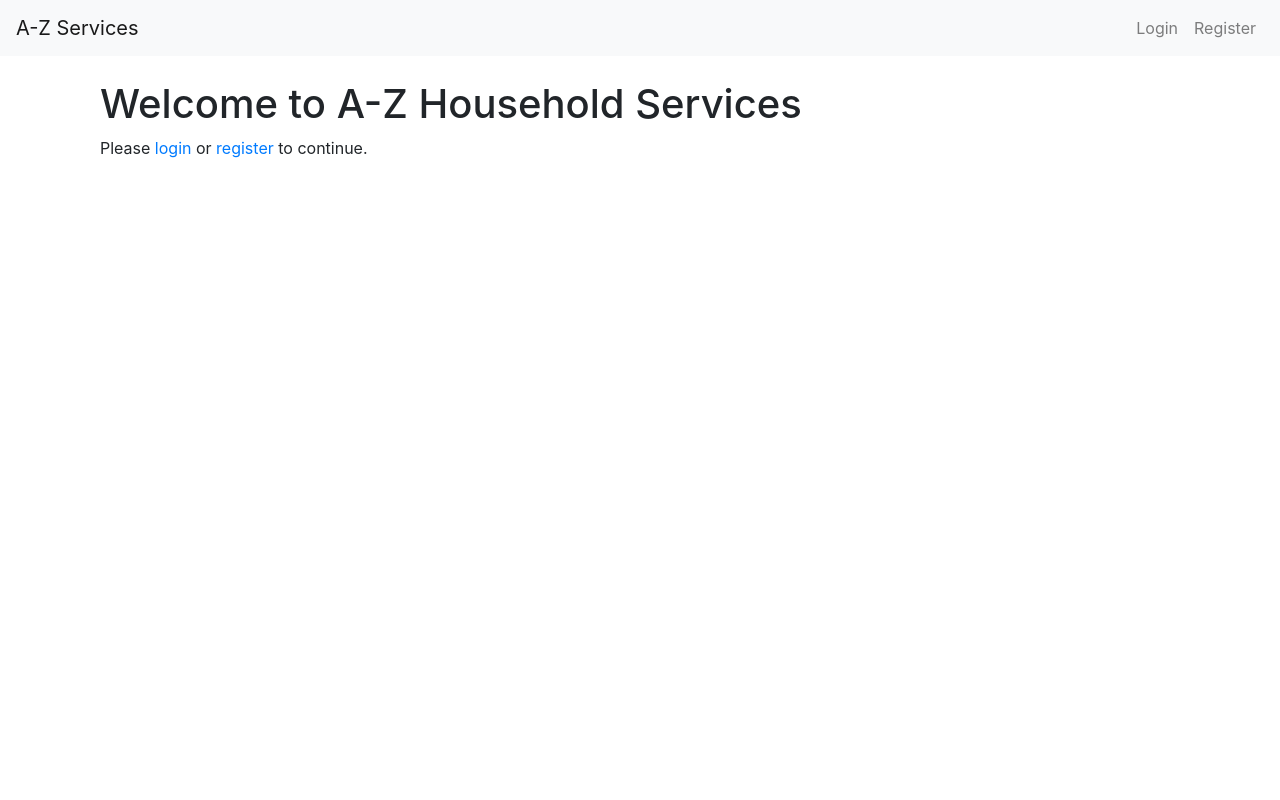
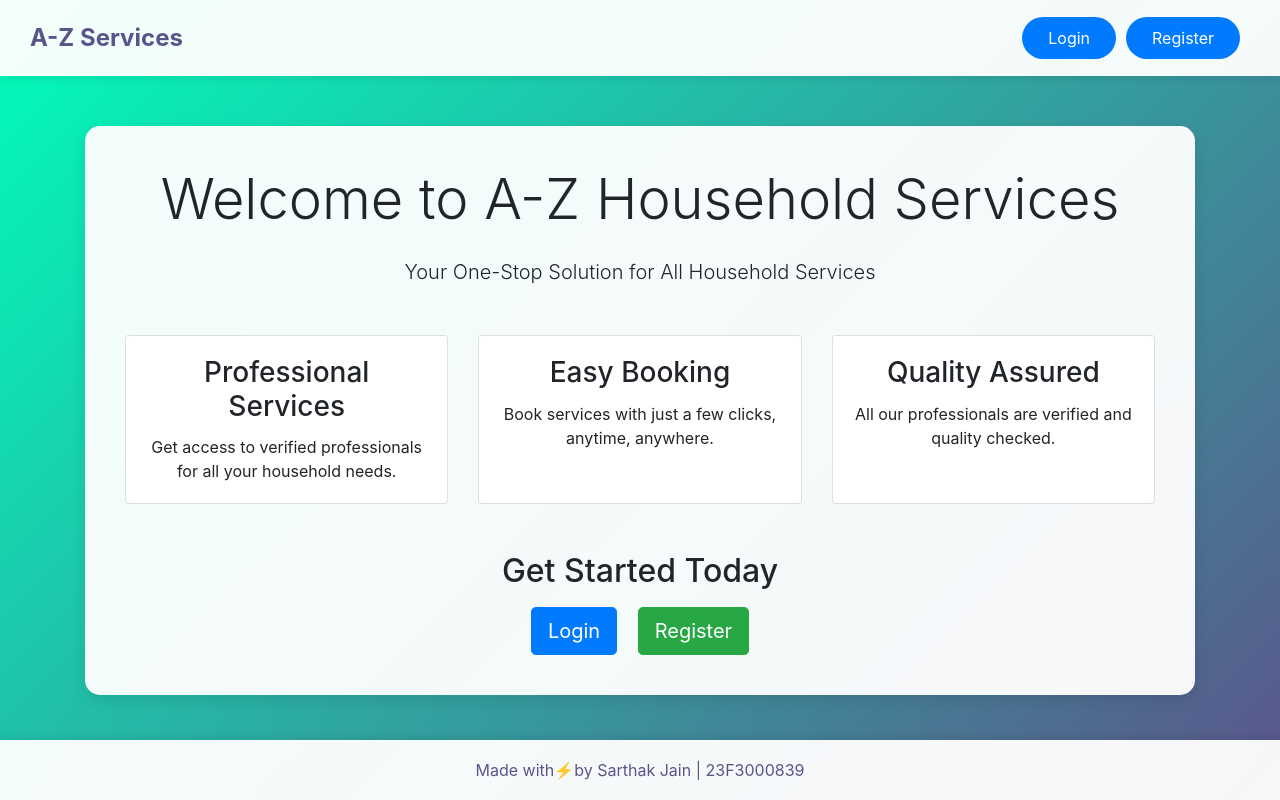
Before and after one commit to sarthak-wiz/a-z_service, a Python web app: template app/templates/index.html in a window 1280 px wide. Run offline with Jinja, Linux system fonts and the light colour scheme; the template is opened without the code that fills it, so the values that code supplies are empty; some libraries are stand-ins or nearby versions.

Commit message:
bug fix, UI updated

```diff
--- a/app/templates/index.html
+++ b/app/templates/index.html
@@ -1,19 +1,53 @@
 {% extends "layout.html" %}
 
 {% block content %}
-<div class="container">
-    <h1>Welcome to A-Z Household Services</h1>
+<div class="main-container text-center">
+    <h1 class="display-4 mb-4">Welcome to A-Z Household Services</h1>
+    <p class="lead mb-5">Your One-Stop Solution for All Household Services</p>
+
+    <div class="row mb-5">
+        <div class="col-md-4">
+            <div class="card h-100">
+                <div class="card-body">
+                    <h3 class="card-title">Professional Services</h3>
+                    <p class="card-text">Get access to verified professionals for all your household needs.</p>
+                </div>
+            </div>
+        </div>
+        <div class="col-md-4">
+            <div class="card h-100">
+                <div class="card-body">
+                    <h3 class="card-title">Easy Booking</h3>
+                    <p class="card-text">Book services with just a few clicks, anytime, anywhere.</p>
+                </div>
+            </div>
+        </div>
+        <div class="col-md-4">
+            <div class="card h-100">
+                <div class="card-body">
+                    <h3 class="card-title">Quality Assured</h3>
+                    <p class="card-text">All our professionals are verified and quality checked.</p>
+                </div>
+            </div>
+        </div>
+    </div>
+
     {% if current_user.is_authenticated %}
-        <p>Welcome back, {{ current_user.username }}!</p>
-        {% if current_user.role == 'customer' %}
-            <a href="{{ url_for('customer.dashboard') }}" class="btn btn-primary">Go to Dashboard</a>
-        {% elif current_user.role == 'professional' %}
-            <a href="{{ url_for('professional.dashboard') }}" class="btn btn-primary">Go to Dashboard</a>
-        {% elif current_user.role == 'admin' %}
-            <a href="{{ url_for('admin.dashboard') }}" class="btn btn-primary">Go to Dashboard</a>
-        {% endif %}
+        <div class="mt-4">
+            {% if current_user.role == 'customer' %}
+                <a href="{{ url_for('customer.dashboard') }}" class="btn btn-primary btn-lg">Go to Dashboard</a>
+            {% elif current_user.role == 'professional' %}
+                <a href="{{ url_for('professional.dashboard') }}" class="btn btn-primary btn-lg">Go to Dashboard</a>
+            {% elif current_user.role == 'admin' %}
+                <a href="{{ url_for('admin.dashboard') }}" class="btn btn-primary btn-lg">Go to Dashboard</a>
+            {% endif %}
+        </div>
     {% else %}
-        <p>Please <a href="{{ url_for('main.login') }}">login</a> or <a href="{{ url_for('main.register') }}">register</a> to continue.</p>
+        <div class="mt-4">
+            <h2 class="mb-3">Get Started Today</h2>
+            <a href="{{ url_for('main.login') }}" class="btn btn-primary btn-lg mr-3">Login</a>
+            <a href="{{ url_for('main.register') }}" class="btn btn-success btn-lg">Register</a>
+        </div>
     {% endif %}
 </div>
 {% endblock %}
--- a/app/templates/layout.html
+++ b/app/templates/layout.html
@@ -3,22 +3,107 @@
 <head>
     <title>A-Z Household Services</title>
     <link rel="stylesheet" href="https://stackpath.bootstrapcdn.com/bootstrap/4.5.2/css/bootstrap.min.css">
+    <style>
+        body {
+            background: linear-gradient(135deg, #00feba, #5b548a);
+            min-height: 100vh;
+            padding-bottom: 60px; /* For footer */
+            position: relative;
+        }
+
+        .navbar {
+            padding: 15px 30px;
+            background: rgba(255, 255, 255, 0.95) !important;
+            box-shadow: 0 2px 10px rgba(0,0,0,0.1);
+        }
+
+        .navbar-brand {
+            font-weight: bold;
+            font-size: 24px;
+            color: #5b548a !important;
+        }
+
+        /* New wrapper class for consistent page padding */
+        .page-wrapper {
+            padding-top: 50px;
+            padding-bottom: 30px;
+        }
+
+        .main-container {
+            background: rgba(255, 255, 255, 0.95);
+            border-radius: 15px;
+            padding: 40px;  /* Increased padding */
+            box-shadow: 0 5px 15px rgba(0,0,0,0.1);
+        }
+
+        /* Login/Register container specific styling */
+        .auth-container {
+            max-width: 500px;
+            margin: 0 auto;
+        }
+
+        .btn-login {
+            background: #007bff;
+            color: white;
+            padding: 8px 25px;
+            border-radius: 25px;
+            margin-right: 10px;
+        }
+
+        .btn-register {
+            background: #007bff;
+            color: white;
+            padding: 8px 25px;
+            border-radius: 25px;
+            margin-right: 10px;
+        }
+
+        .btn-logout {
+            background: #dc3545;
+            color: white;
+            padding: 8px 25px;
+            border-radius: 25px;
+        }
+
+        .footer {
+            position: absolute;
+            bottom: 0;
+            width: 100%;
+            height: 60px;
+            background: rgba(255, 255, 255, 0.95);
+            display: flex;
+            align-items: center;
+            justify-content: center;
+            color: #5b548a;
+            box-shadow: 0 -2px 10px rgba(0,0,0,0.1);
+        }
+
+        /* Alert messages styling */
+        .alert {
+            margin-bottom: 20px;
+            border-radius: 10px;
+        }
+    </style>
 </head>
 <body>
-    <nav class="navbar navbar-expand-lg navbar-light bg-light">
+    <nav class="navbar navbar-expand-lg navbar-light">
         <a class="navbar-brand" href="{{ url_for('main.index') }}">A-Z Services</a>
-        <div class="navbar-nav ml-auto">
+        <button class="navbar-toggler" type="button" data-toggle="collapse" data-target="#navbarNav">
+            <span class="navbar-toggler-icon"></span>
+        </button>
+        <div class="collapse navbar-collapse justify-content-end" id="navbarNav">
             {% if current_user.is_authenticated %}
-                <span class="navbar-text mr-3">Welcome, {{ current_user.username }}</span>
-                <a class="nav-item nav-link" href="{{ url_for('main.logout') }}">Logout</a>
+                <span class="navbar-text mr-3">Welcome, {{ current_user.username }}!</span>
+                <a class="btn btn-logout" href="{{ url_for('main.logout') }}">Logout</a>
             {% else %}
-                <a class="nav-item nav-link" href="{{ url_for('main.login') }}">Login</a>
-                <a class="nav-item nav-link" href="{{ url_for('main.register') }}">Register</a>
+                <a class="btn btn-login" href="{{ url_for('main.login') }}">Login</a>
+                <a class="btn btn-register" href="{{ url_for('main.register') }}">Register</a>
             {% endif %}
         </div>
     </nav>
 
-    <div class="container mt-4">
+    <div class="page-wrapper">
+        <div class="container">
             {% with messages = get_flashed_messages(with_categories=true) %}
                 {% if messages %}
                     {% for category, message in messages %}
@@ -29,6 +114,11 @@
 
             {% block content %}{% endblock %}
         </div>
+    </div>
+
+    <footer class="footer">
+        <p class="mb-0">Made with⚡by Sarthak Jain | 23F3000839</p>
+    </footer>
 
     <script src="https://code.jquery.com/jquery-3.5.1.slim.min.js"></script>
     <script src="https://cdn.jsdelivr.net/npm/@popperjs/core@2.5.4/dist/umd/popper.min.js"></script>
--- a/app/views/professional.py
+++ b/app/views/professional.py
@@ -21,9 +21,9 @@ def dashboard():
     # Query assigned requests directly from ServiceRequest model
     assigned_requests = ServiceRequest.query.filter_by(
         professional_id=current_user.id,
-        status='assigned'
+        status='accepted'
     ).all()
-
+    print("assigned_requests", assigned_requests)
     # Get available requests (not assigned to any professional)
     available_requests = ServiceRequest.query.filter_by(
         professional_id=None,
```
Also changed, not shown: app/templates/login.html (+11 -7 lines), app/templates/register.html (+12 -8 lines), instance/household_services.db. Lines whose indentation alone changed are shown as unchanged.
